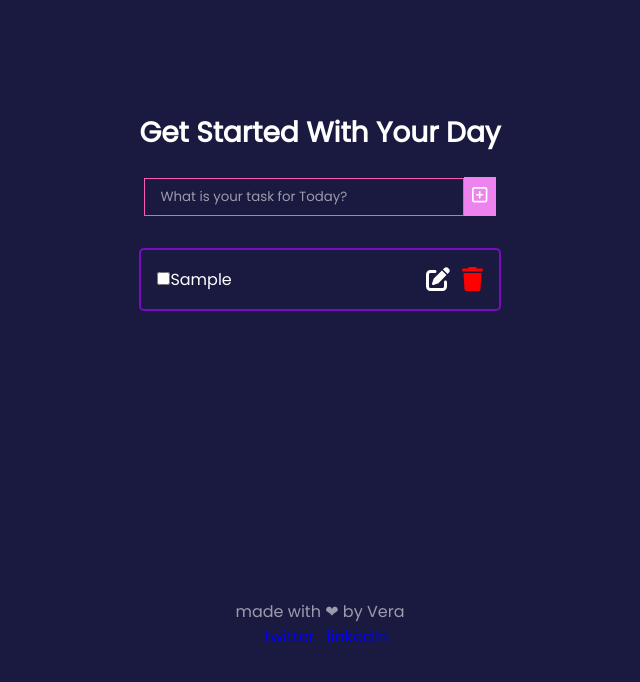
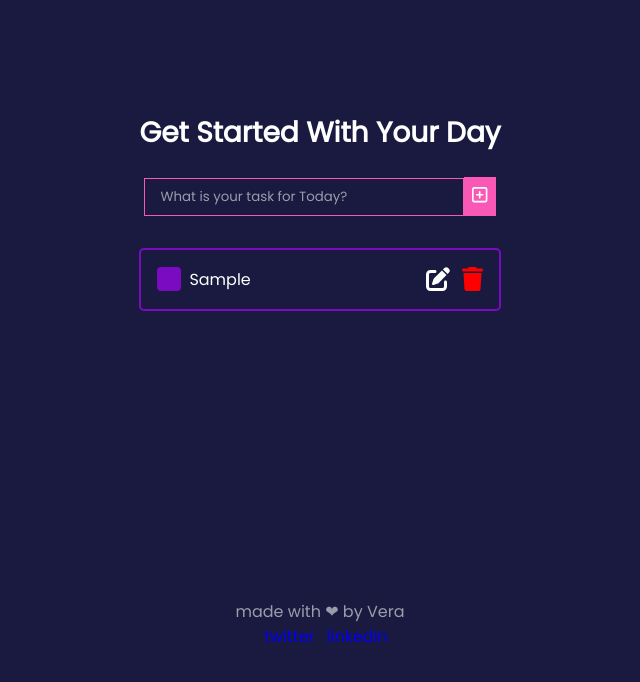
Before and after one commit to chiomavera/TaskMate, a React (Create React App) app: page / in a window 1280 px wide. Both pictures are taken after typing "Sample" into the empty fields and a click on the button "add task". Shown: the top 682 px of the page, without its empty margins (320-960 px from the left). Built offline with nearby package versions, Linux system fonts and the light colour scheme.

Commit message:
[CHORE]: custom check box created a custom check box to be able to apply custom styles to input checkbox

```diff
--- a/src/components/Todo.jsx
+++ b/src/components/Todo.jsx
@@ -12,13 +12,16 @@
             textDecorationColor: task.completed ? "#eee" : "inherit",
           }}
         >
-          <input
-            type="checkbox"
-            checked={task.completed}
-            onChange={() => onCheck(task.id)}
-            className="check__box"
-          />
-          {task.task}
+          <label className="custom__checkbox">
+            <input
+              type="checkbox"
+              checked={task.completed}
+              onChange={() => onCheck(task.id)}
+              autoFocus
+            />
+            <span className="check__mark"></span>
+          </label>
+          <span className="task">{task.task}</span>
         </div>
         <div>
           <button
```
